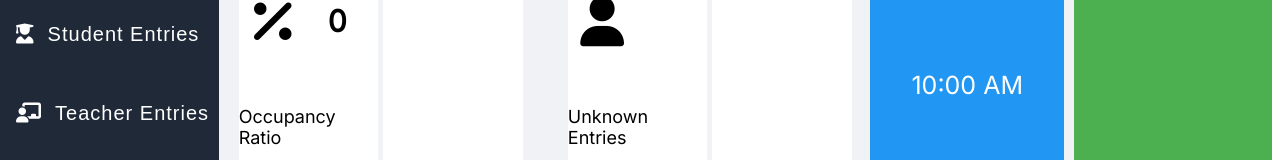
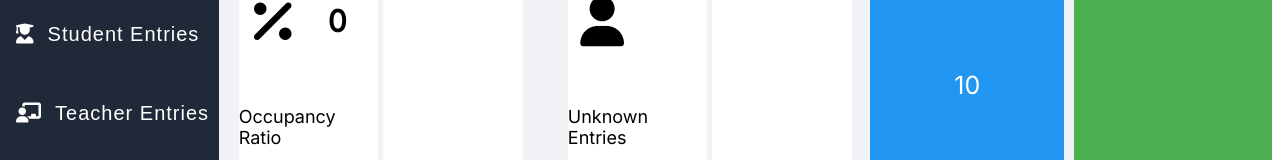
Before and after one commit to PeopleCounter/HostedWebsiteFrontend, a React (Vite) app: page /Home in a window 1280 px wide. Shown: the part 303-463 px from the top of the page. Built offline with nearby package versions, Linux system fonts and the light colour scheme; no server answers.

Commit message:
Update Home.jsx

```diff
--- a/src/assets/components/Home.jsx
+++ b/src/assets/components/Home.jsx
@@ -144,7 +144,7 @@ function Home(props)
                         <i className="fa-solid fa-clock"></i>
                         </div>
                         <div className="hour">
-                            <p>10:00 AM</p>
+                            <p>1{props.counts.busiest_hour}</p>
                         </div>
                     </div>
                     <div className="busy2" style={{color:"#fff"}}>
```
